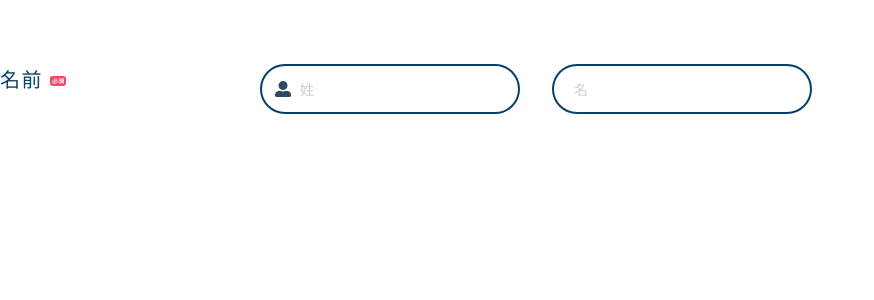
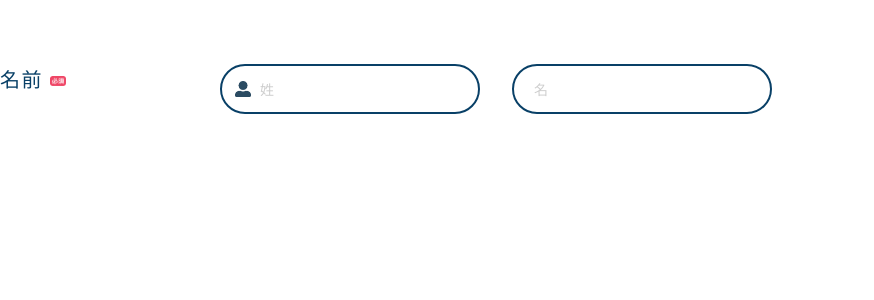
Before and after one commit to ninomiyadaisuke/families-management-app, a Next.js app: page /sample in a window 1280 px wide. Shown: the top 300 px of the page, without its empty margins (0-874 px from the left). Built offline with nearby package versions, Linux system fonts and the light colour scheme.

Commit message:
label size 260px → 220px

```diff
--- a/src/styles/components/atoms/rounded_input.module.scss
+++ b/src/styles/components/atoms/rounded_input.module.scss
@@ -55,7 +55,7 @@
     display: flex;
     label {
       font-size: 20px;
-      width: 260px;
+      width: 220px;
     }
   }
 }
--- a/src/styles/components/molecules/side_by_input.module.scss
+++ b/src/styles/components/molecules/side_by_input.module.scss
@@ -19,7 +19,7 @@
   @include mq('md'){
     display: flex;
     label {
-      width: 260px;
+      width: 220px;
       font-size: 20px;
     }
     &__icon {
```
